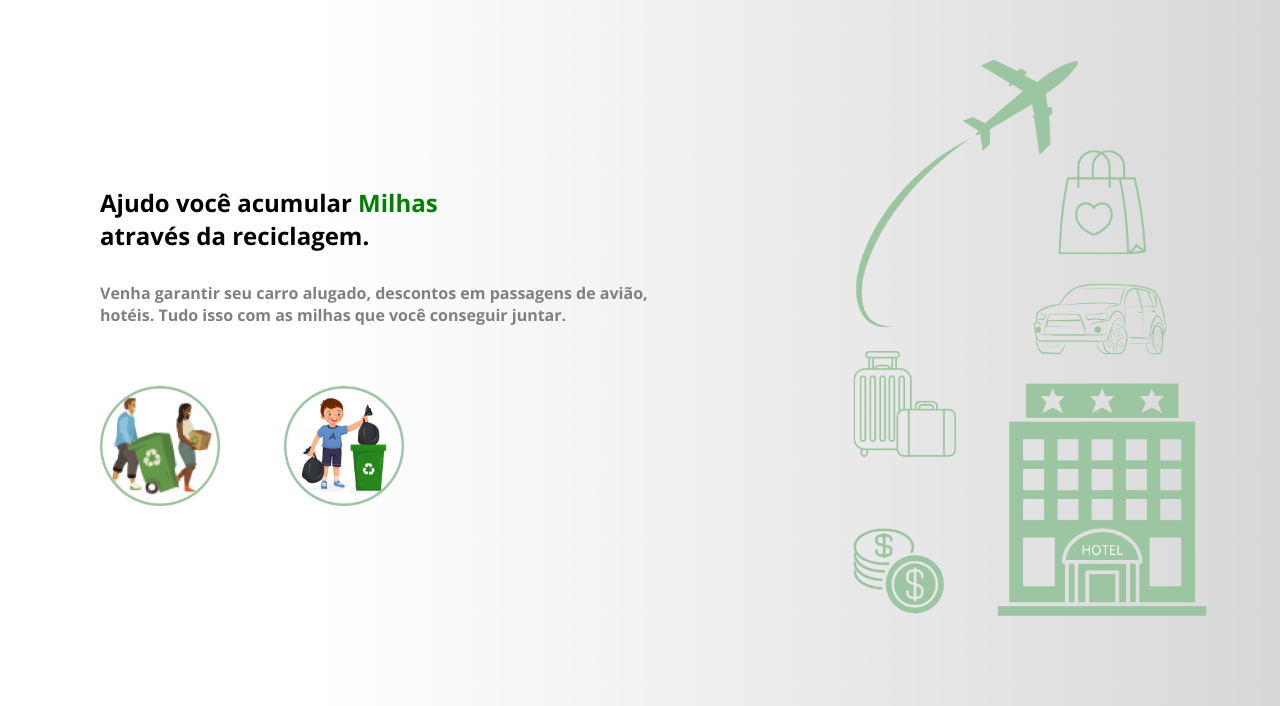
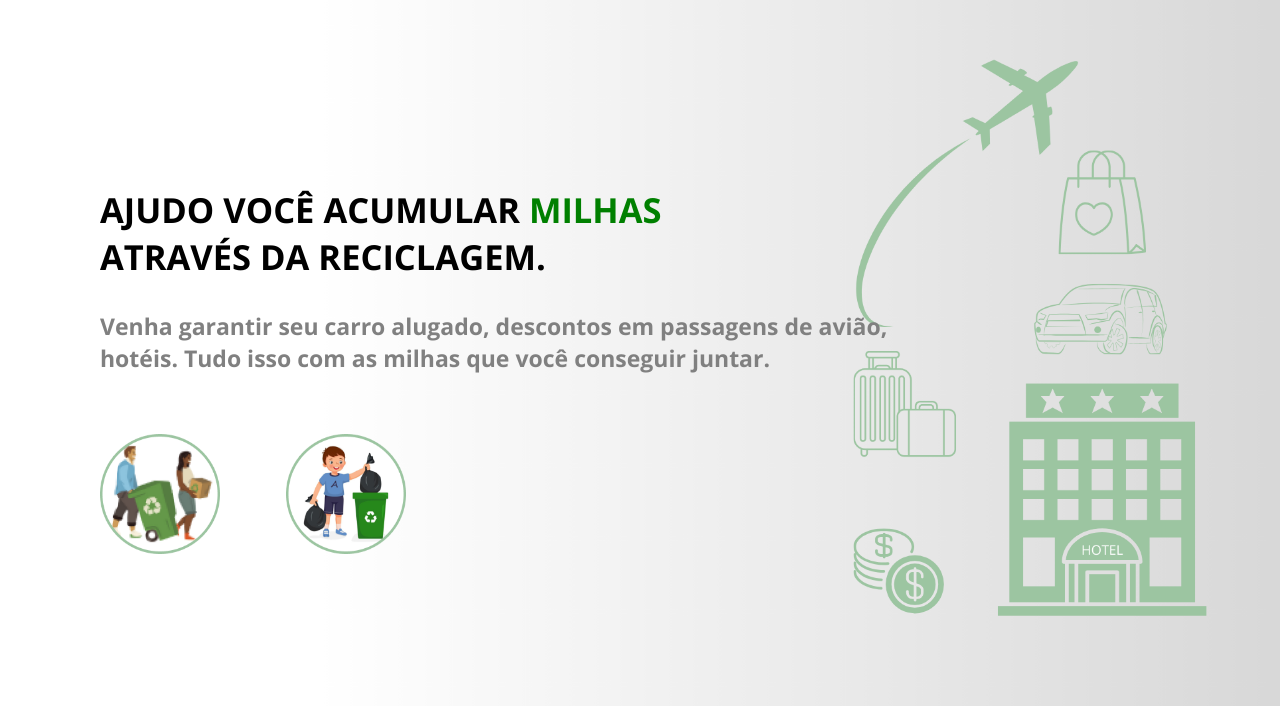
Before and after one commit to Pec1/projeto-ods, a plain HTML site: page index.html in a window 1280 px wide. Shown: the part 94-800 px from the top of the page. Drawn offline with nearby package versions, Linux system fonts and the light colour scheme.

Commit message:
aumentando
s

```diff
--- a/html/css/style.css
+++ b/html/css/style.css
@@ -36,7 +36,10 @@ header {
 .text-box{
     padding-top: 200px;
     padding-left: 100px;
-
+    font-size: 23px;
+}
+.maiusculo {
+    text-transform: uppercase;
 }
 .text-box > h4 {
     padding-top: 30px;
--- a/index.html
+++ b/index.html
@@ -39,8 +39,8 @@
 
     <section id="banner-main">
         <div class="text-box">
-            <h1>Ajudo você acumular <span style="color: green;">Milhas</span></h1>
-            <h2>através da reciclagem.</h2>
+            <h1 class="maiusculo">Ajudo você acumular <span style="color: green;">Milhas</span></h1>
+            <h2 class="maiusculo">através da reciclagem.</h2>
             <h4>Venha garantir seu carro alugado, descontos em passagens de avião,<br> hotéis. Tudo isso com as milhas que você conseguir juntar.</h4>
             <div id="img-text-box">
             <img src="html/img/Ellipse 9.png"
```
